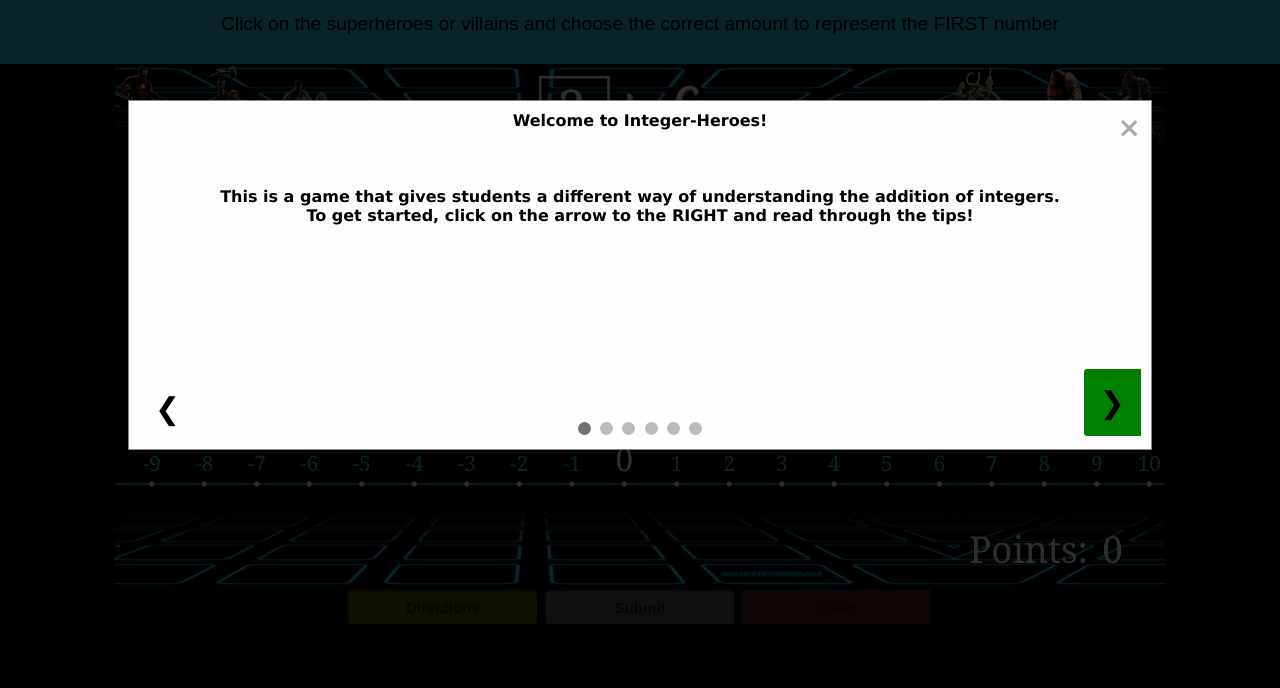
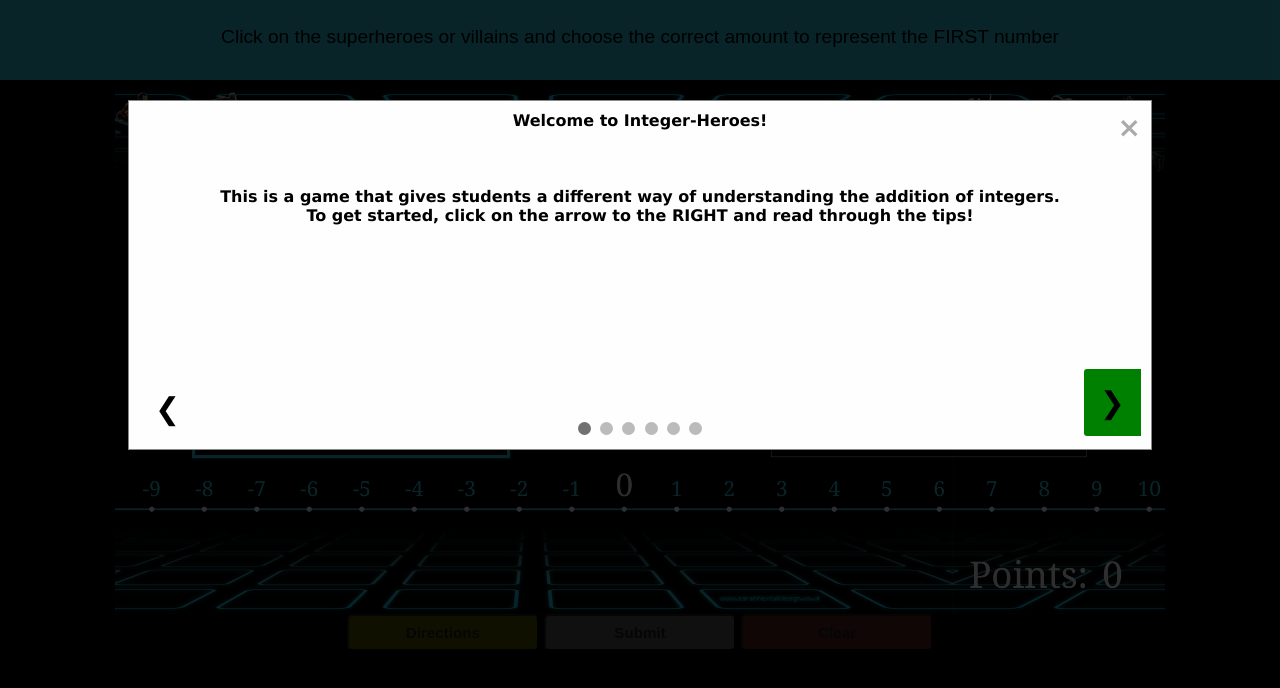
Before and after one commit to joshling1919/integer-heroes, a website built with webpack: page index.html in a window 1280 px wide. Built offline with nearby package versions, Linux system fonts and the light colour scheme.

Commit message:
made instructions bigger

```diff
--- a/css/application.css
+++ b/css/application.css
@@ -12,14 +12,14 @@ body {
   left: 0;
   right: 0;
   margin-left: auto;
-  padding-top: 1%;
+  padding-top: 2%;
   margin-right: auto;
   width: 100%;
   font-weight: 500;
   font: helvetica;
   font-family: sans-serif;
   font-size: 120%;
-  height: 8%;
+  height: 10%;
   display: block;
   white-space: nowrap;
   opacity: 0.3;
@@ -31,7 +31,7 @@ canvas {
   display: block;
   margin: auto;
   background-color: black;
-  margin-top: 5%;
+  margin-top: 7%;
   width: 82%;
   background-size: contain;
   background-image:url("../lib/images/tron.jpg");
--- a/index.html
+++ b/index.html
@@ -2,7 +2,7 @@
 <html>
   <head>
     <meta charset="utf-8">
-    <meta property="og:image" content="http://res.cloudinary.com/jsling/image/upload/v1476392059/cover_r75cap.png"/>
+    <meta property="og:image" content="http://res.cloudinary.com/jsling/image/upload/v1476392313/cover-min_bj24u3.png"/>
 
     <meta property="og:description" content="Integer-Heroes provides a different way for students to visualize the addition of integers!" />
 
```
